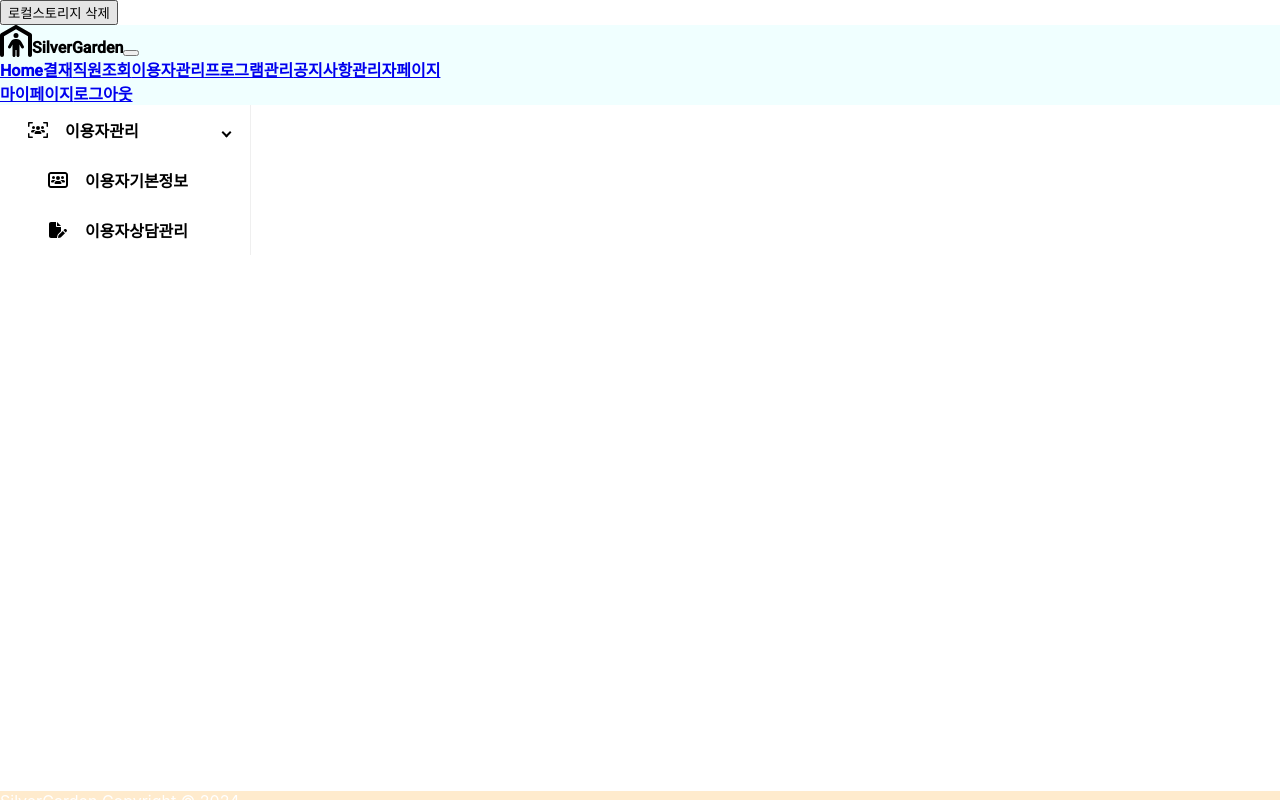
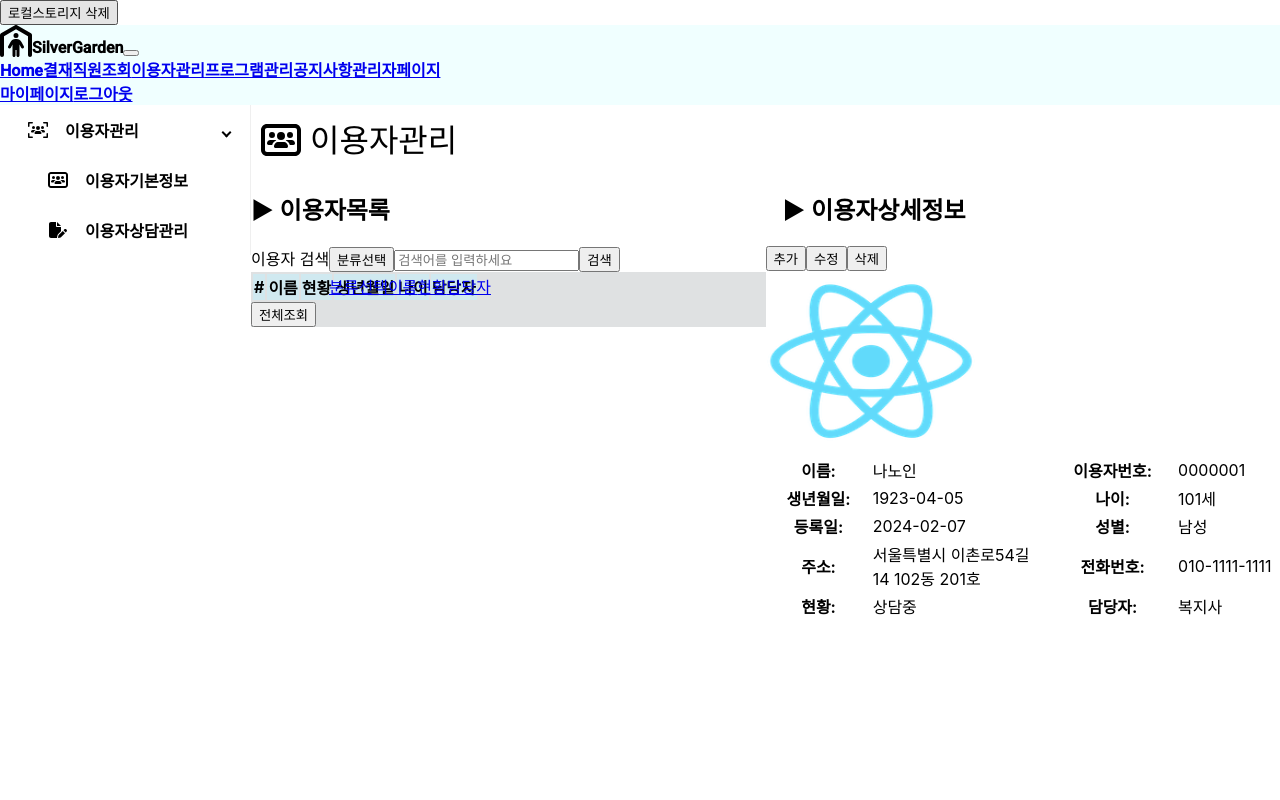
Before and after one commit to dovmfgovl/SilverGarden_Front, a React (Create React App) app: page /member in a window 1280 px wide. Both pictures are taken after a click on the button "직원". Shown: the top 800 px of the page. Built offline with nearby package versions, Linux system fonts and the light colour scheme.

Commit message:
member,counsel 프론트포맷 타이틀 바 추가 _태규_240208

```diff
--- a/src/pages/member/Member.jsx
+++ b/src/pages/member/Member.jsx
@@ -4,6 +4,7 @@ import styles from './member.module.css';
 import SidebarCommon from '../../components/sidebar/SidebarCommon'
 import MemberInfo from './MemberInfo';
 import MemberInfo2 from './counsel/MemberInfo2';
+import { FontAwesomeIcon } from '@fortawesome/react-fontawesome';
 
 const Member = () => {
   const list = [//이 리스트를 props를 넣어주면 원하는 목록의 사이드바를 생성 가능
@@ -19,7 +20,7 @@ const Member = () => {
 
 ];
 
-const [menu,setMenu]=useState();
+const [menu,setMenu]=useState('이용자기본정보');
 
 const handleMenu=(menuTitle)=>{
   setMenu(menuTitle);
@@ -28,6 +29,7 @@ console.log(menu);
 
   return (
     <div className={styles.MemberContainerLayout}>
+      <div className={styles.memberTitlebar}><FontAwesomeIcon icon={faUsersRectangle}/> 이용자관리 </div>
       <div className={styles.sidebarLayout}><SidebarCommon list={list} handleMenu={handleMenu}></SidebarCommon></div>
       <div className={styles.innerContentLayout}>
           {/* 서브라우터 구현 */}
@@ -39,6 +41,7 @@ console.log(menu);
             }
           {/* 서브라우터 구현 */}
         </div>
+
     </div>
   )
 }
--- a/src/pages/member/member.module.css
+++ b/src/pages/member/member.module.css
@@ -2,8 +2,10 @@
     height: 100%;
     display:grid;
     grid-template-areas:
+    "sidebarLayout memberTitlebar"
     "sidebarLayout innerContentLayout";
     grid-template-columns: 0.5fr 5fr;
+    grid-template-rows: 0.5fr 5fr;
 }
 
 .sidebarLayout{
@@ -16,6 +18,13 @@
     background-color: white;
 }
 
+.memberTitlebar{
+    grid-area: memberTitlebar;
+    background-color: white;
+    font-size: 2.0rem;
+    padding: 10px;
+}
+
 .InnerMemberLayout{
     height: 100%;
     display:grid;
@@ -24,7 +33,7 @@
     "leftMemberLayout rightMemberLayout2"
     ;
     grid-template-columns: 1fr 1fr;
-    grid-template-rows: 1fr 1fr;
+    grid-template-rows: 1fr 1fr ;
 }
 
 .leftMemberLayout{
```
Also changed, not shown: src/services/api/noticeApi.js (renamed from src/services/noticeApi.js).
